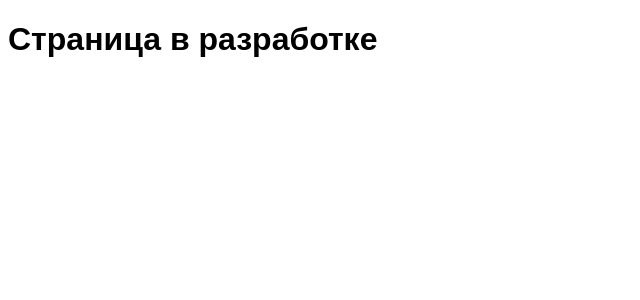
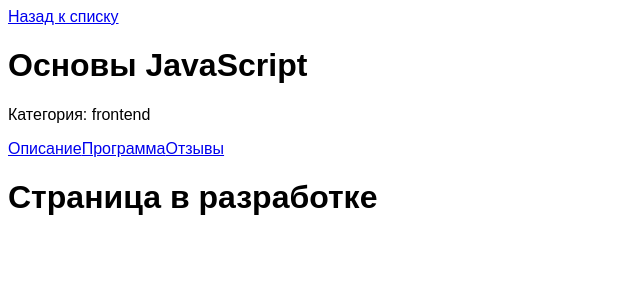
Before and after one commit to dobrv4er/32pr, a Vue app: page /courses/1/description in a window 1280 px wide. Shown: the top 300 px of the page, without its empty margins (0-640 px from the left). Built offline with nearby package versions, Linux system fonts and the light colour scheme.

Commit message:
Добавлена страница курса с вложенной навигацией и provide

```diff
--- a/src/pages/CoursePage.vue
+++ b/src/pages/CoursePage.vue
@@ -1,3 +1,31 @@
+<script setup>
+import { computed, provide } from 'vue'
+import { useRoute } from 'vue-router'
+import { courses } from '../data/courses'
+
+const props = defineProps({ id: { type: String, required: true } })
+const route = useRoute()
+const course = computed(() => courses.find(item => item.id === Number(props.id)))
+provide('course', course)
+
+function tabPath(tab) {
+  return route.path.endsWith('/') ? `../${tab}` : `./${tab}`
+}
+</script>
+
 <template>
-  <h1>Страница в разработке</h1>
+  <main>
+    <RouterLink to="/courses">Назад к списку</RouterLink>
+    <template v-if="course">
+      <h1>{{ course.title }}</h1>
+      <p>Категория: {{ course.category }}</p>
+      <nav>
+        <RouterLink :to="tabPath('description')">Описание</RouterLink>
+        <RouterLink :to="tabPath('program')">Программа</RouterLink>
+        <RouterLink :to="tabPath('reviews')">Отзывы</RouterLink>
+      </nav>
+      <RouterView />
+    </template>
+    <h1 v-else>Курс не найден</h1>
+  </main>
 </template>
```
